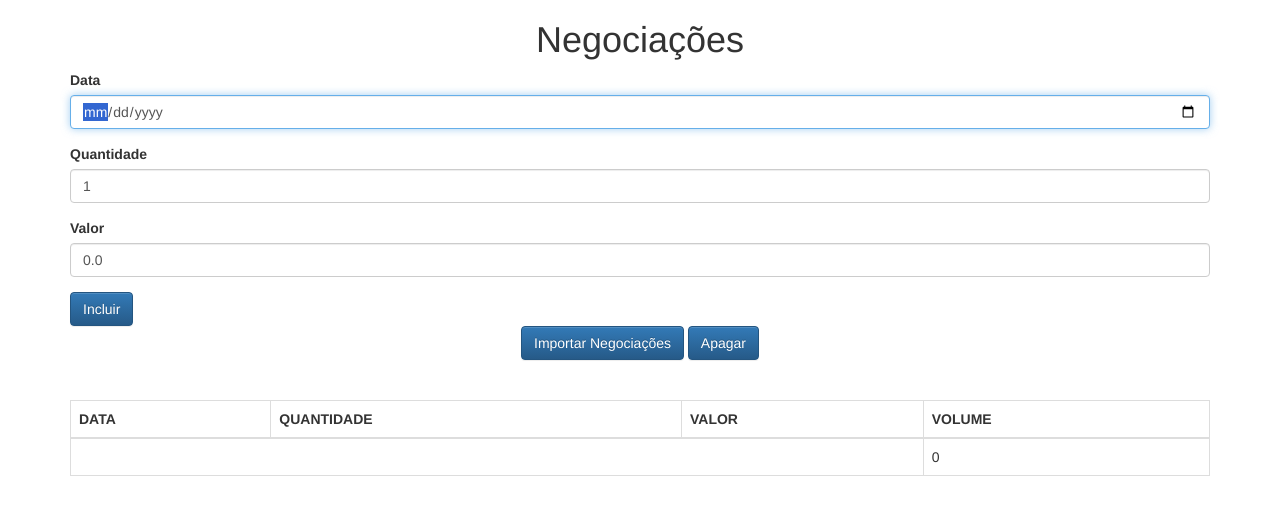
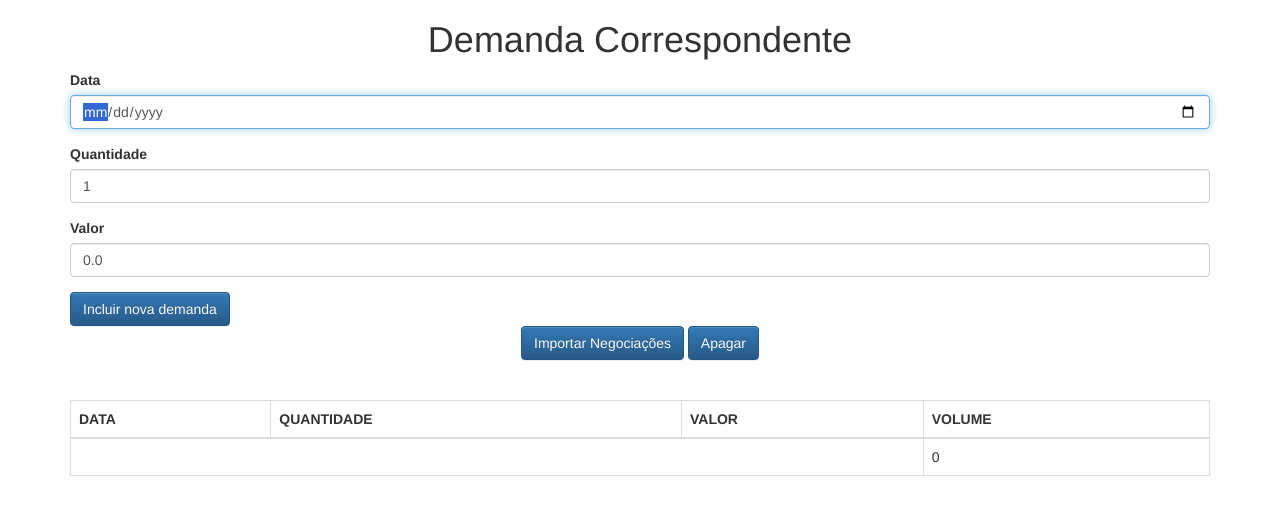
Before and after one commit to Kadu88/demanda-correspondente, a plain HTML site: page project-dc/client/index.html in a window 1280 px wide. Drawn offline with Linux system fonts and the light colour scheme.

Commit message:
View - Name of aplication

```diff
--- a/project-dc/client/index.html
+++ b/project-dc/client/index.html
@@ -9,7 +9,7 @@
 </head>
 <body class="container">
 
-    <h1 class="text-center">Negociações</h1>
+    <h1 class="text-center">Demanda Correspondente</h1>
 
     <div id="mensagemView"></div>
 
@@ -30,7 +30,7 @@
             <input id="valor" type="number" class="form-control"  min="0.01" step="0.01" value="0.0" required />
         </div>
 
-        <button class="btn btn-primary" type="submit">Incluir</button>
+        <button class="btn btn-primary" type="submit">Incluir nova demanda</button>
     </form>
 
     <div class="text-center">
```
